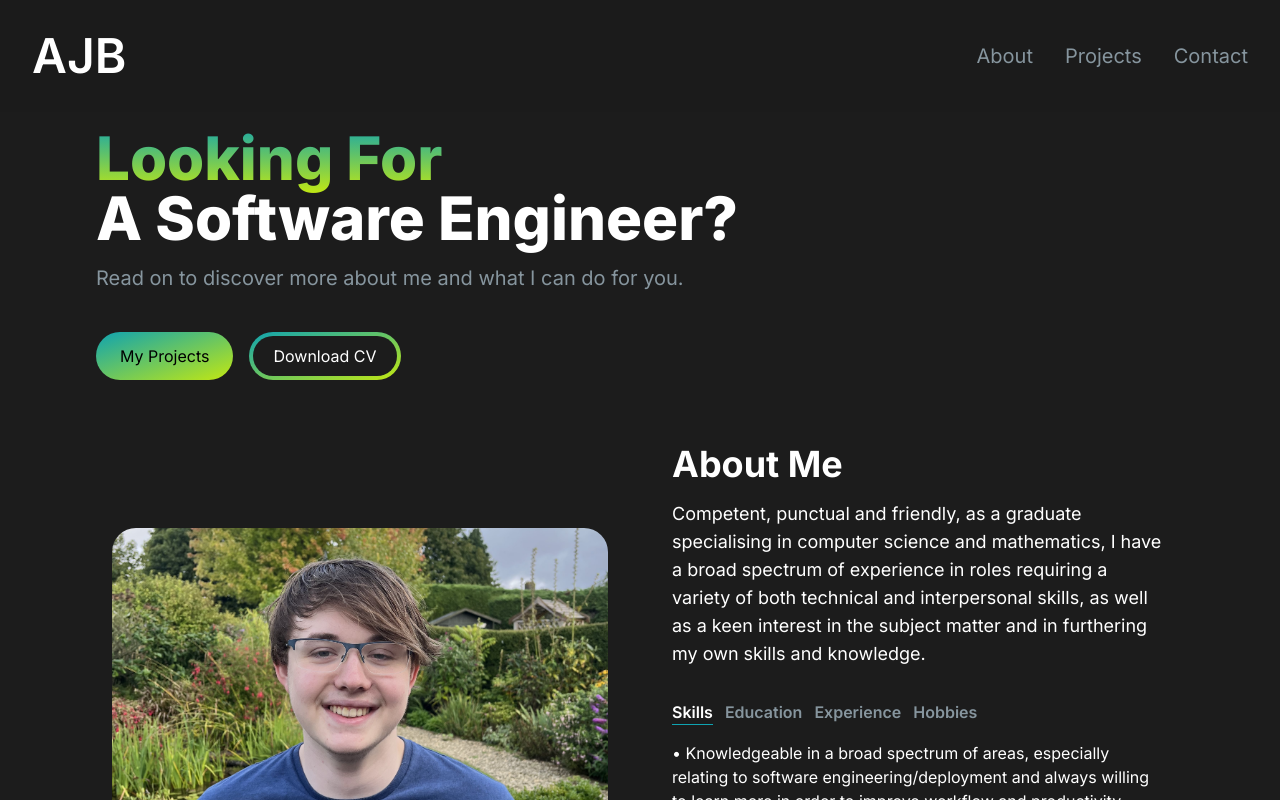
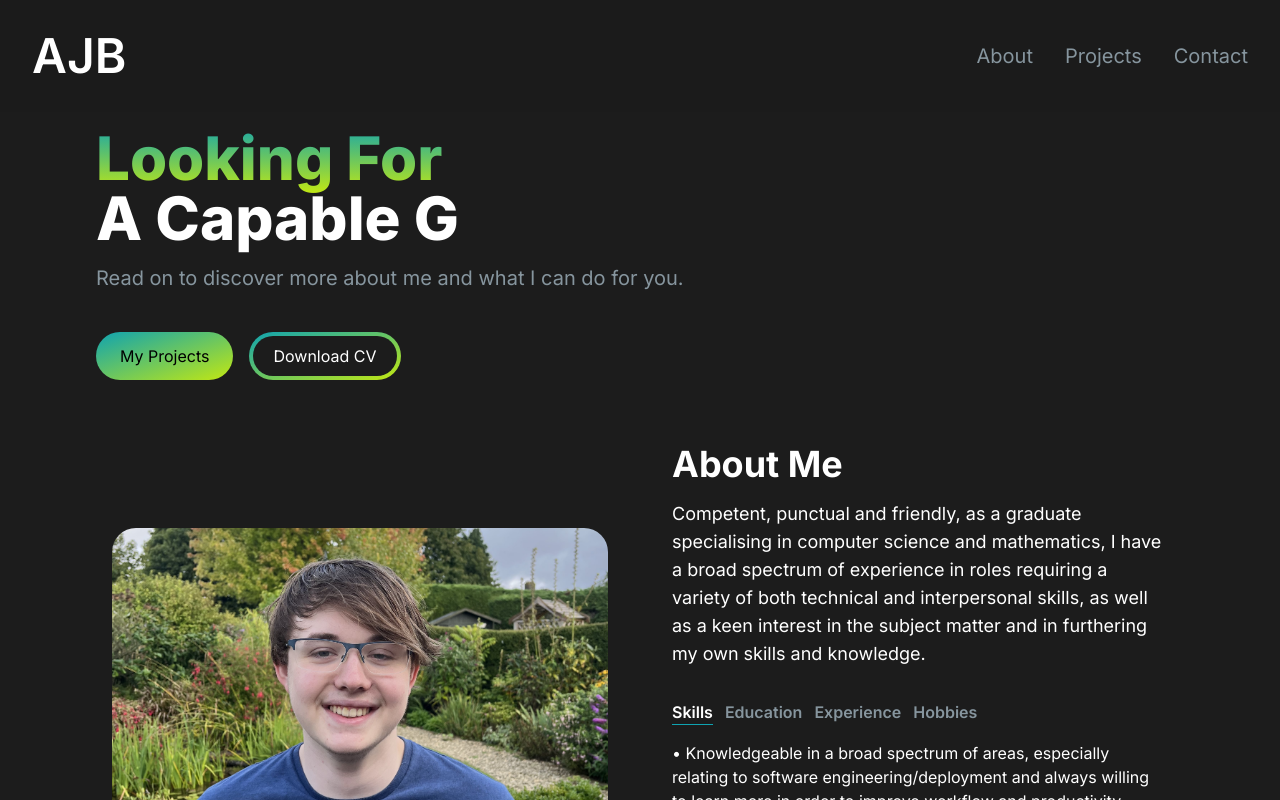
Before and after one commit to Doobig10/react-portfolio, a Next.js app: page / in a window 1280 px wide. Shown: the top 800 px of the page. Built offline with nearby package versions, Linux system fonts and the light colour scheme.

Commit message:
Update ContentComponent.tsx
Sped up

```diff
--- a/src/app/components/header/ContentComponent.tsx
+++ b/src/app/components/header/ContentComponent.tsx
@@ -37,7 +37,7 @@ export default function ContentComponent() {
                         8000,
                     ]}
                     wrapper="span"
-                    speed={50}
+                    speed={1}
                     repeat={Infinity}
                 />
             </h1>
```
